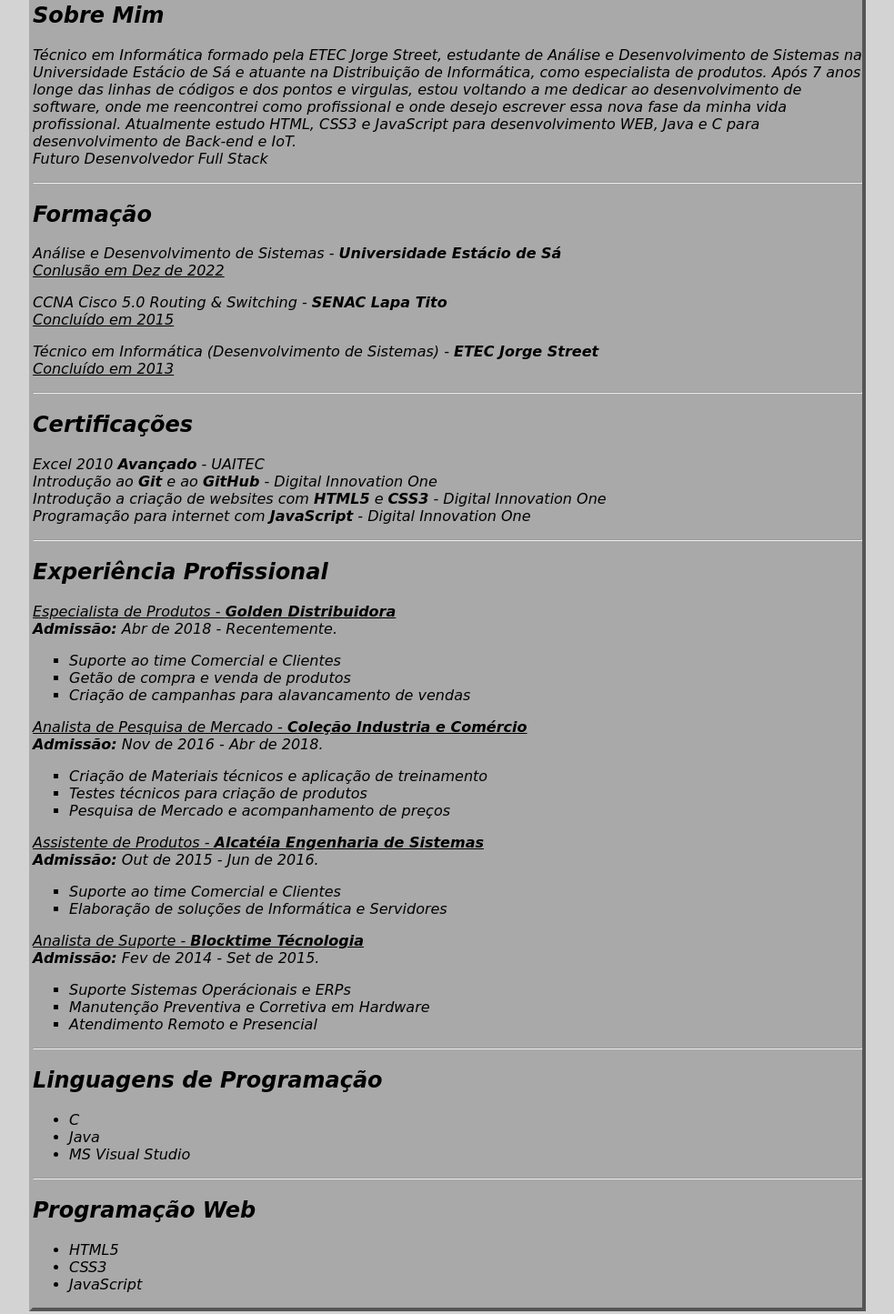
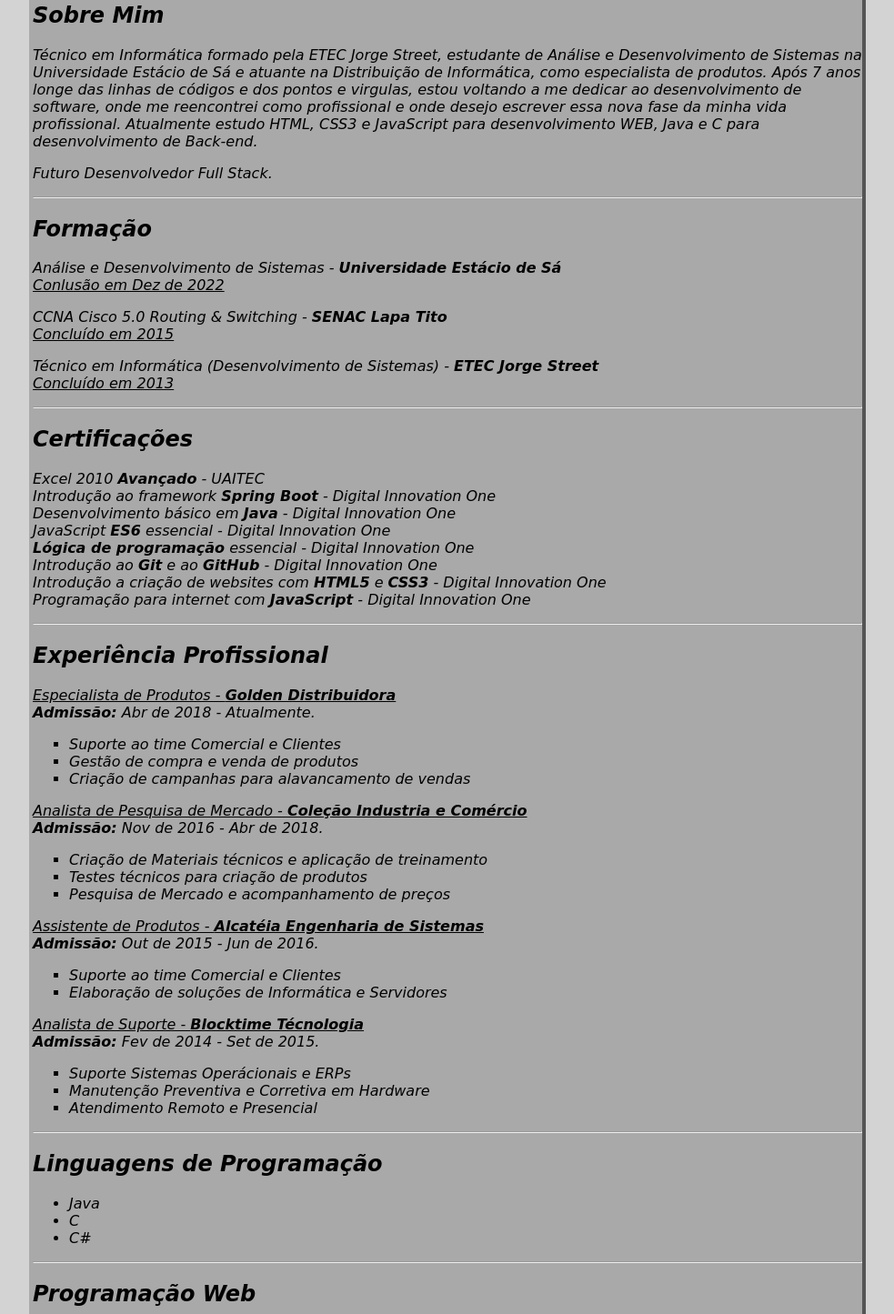
Before and after one commit to viniciusalkimin/viniciusalkimin.github.io, a plain HTML site: page cv.html in a window 1280 px wide. Shown: the part 156-1601 px from the top of the page at 91% size, without its empty margins (148-1131 px from the left). Drawn offline with Linux system fonts and the light colour scheme.

Commit message:
Atualizãção dos certificados no CV.html

```diff
--- a/cv.html
+++ b/cv.html
@@ -36,8 +36,8 @@
 			<h2 class="head"> Sobre Mim </h2>
 			<p>Técnico em Informática formado pela ETEC Jorge Street, estudante de Análise e Desenvolvimento de Sistemas na Universidade Estácio de Sá e atuante na Distribuição de Informática, como especialista de produtos.
 			Após 7 anos longe das linhas de códigos e dos pontos e virgulas, estou voltando a me dedicar ao desenvolvimento de software, onde me reencontrei como profissional e onde desejo escrever essa nova fase da minha vida profissional.
-			Atualmente estudo HTML, CSS3 e JavaScript para desenvolvimento WEB, Java e C para desenvolvimento de Back-end e IoT.<br>
-			Futuro Desenvolvedor Full Stack</p>
+			Atualmente estudo HTML, CSS3 e JavaScript para desenvolvimento WEB, Java e C para desenvolvimento de	Back-end.</p>
+			<p>Futuro Desenvolvedor Full Stack.</p>
 			</div>
 
 			<hr>
@@ -59,6 +59,10 @@
 			<h2 class="head">Certificações</h2>
 			<p>
 			Excel 2010 <strong>Avançado</strong> - UAITEC<br>
+			Introdução ao framework <strong>Spring Boot</strong> - Digital Innovation One<br>
+			Desenvolvimento básico em <strong>Java</strong> - Digital Innovation One<br>
+			JavaScript <strong>ES6</strong> essencial - Digital Innovation One<br>
+			<strong>Lógica de programação</strong> essencial - Digital Innovation One<br>
 			Introdução ao <strong>Git</strong> e ao <strong>GitHub</strong> - Digital Innovation One<br>
 			Introdução a criação de websites com <strong>HTML5</strong> e <strong>CSS3</strong> -  Digital Innovation One<br>
 			Programação para internet com <strong>JavaScript</strong> -  Digital Innovation One<br>
@@ -67,14 +71,12 @@
 			<hr>
 			<h2 class="head"> Experiência Profissional </h2>
 			<i><u>Especialista de Produtos - <strong>Golden Distribuidora</u></strong></i><br>
-			<b>Admissão:</b> <i>Abr de 2018 - Recentemente.</i><br>
+			<b>Admissão:</b> <i>Abr de 2018 - Atualmente.</i><br>
 			<ul type="square">
 			<li>Suporte ao time Comercial e Clientes</li>
-			<li>Getão de compra e venda de produtos</li>
+			<li>Gestão de compra e venda de produtos</li>
 			<li>Criação de campanhas para alavancamento de vendas</li> </ul>
 			<p>
-
-
 			<u>Analista de Pesquisa de Mercado - <strong>Coleção Industria e Comércio</strong></u><br>
 			<b>Admissão:</b> <i>Nov de 2016 - Abr de 2018.</i><p>
 			<ul type="square">
@@ -83,14 +85,12 @@
 			<li><em>Pesquisa de Mercado e acompanhamento de preços</em></li></ul>
 			<p>
 
-
 			<i><u>Assistente de Produtos - <strong>Alcatéia Engenharia de Sistemas</u></strong></i><br>
 			<b>Admissão:</b> <i>Out de 2015 - Jun de 2016.</i><p>
 			<ul type="square">
 			<li><em>Suporte ao time Comercial e Clientes</em></li>
 			<li><em>Elaboração de soluções de Informática e Servidores</em></li></ul>
 			<p>
-
 
 			<i><u>Analista de Suporte - <strong>Blocktime Técnologia</u></strong></i><br>
 			<b>Admissão:</b> <i>Fev de 2014 - Set de 2015.</i><p>
@@ -100,14 +100,13 @@
 			<li><em>Atendimento Remoto e Presencial</em></li></ul>
 			<p>
 
-
 			<hr>
 
 			<h2 class="head"> Linguagens de Programação </h2>
 			<ul trype="square">
+			<li>Java</li>
 			<li>C </li>
-			<li>Java </li>
-			<li>MS Visual Studio </li></ul>
+			<li>C# </li></ul>
 			<p>
 
 			<hr>
```
Also changed, not shown: contato.html (+0 -1 lines).
